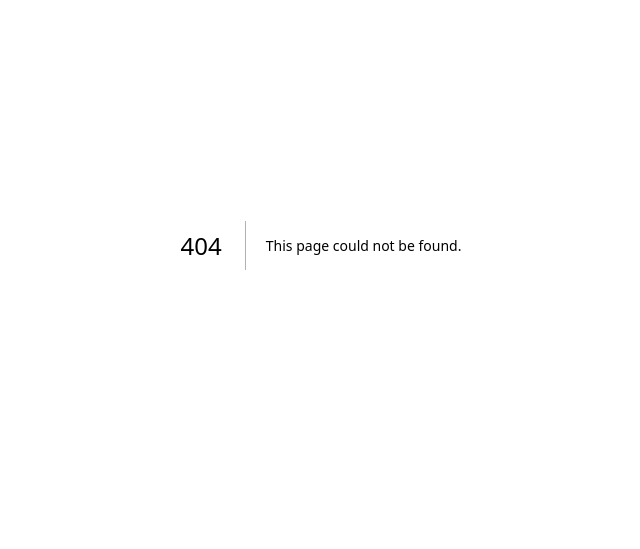
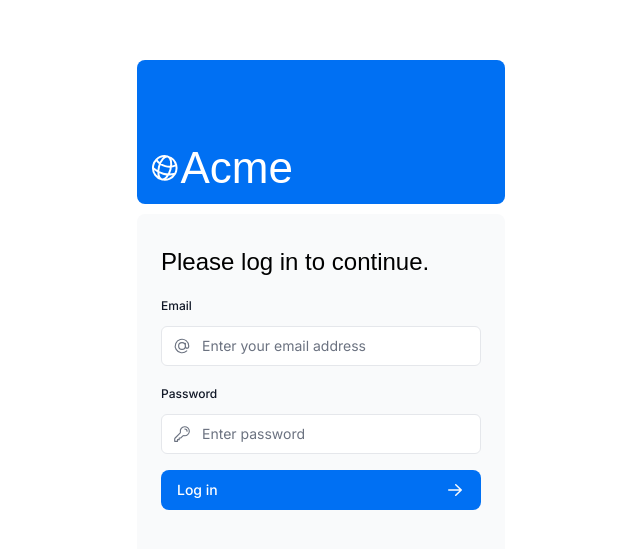
Before and after one commit to superkat64/nextjs-dashboard, a Next.js app: page /login in a window 1280 px wide. Before the commit this address had no page. Shown: the part 155-704 px from the top of the page, without its empty margins (319-959 px from the left). Built offline with nearby package versions, Linux system fonts and the light colour scheme; a web font is replaced by a local one.

Commit message:
Use `next-auth` to implement authentication

```diff
--- a/app/lib/actions.ts
+++ b/app/lib/actions.ts
@@ -2,8 +2,29 @@
 
 import { z } from "zod";
 import { sql } from "@vercel/postgres";
+import { signIn } from "@/auth";
+import { AuthError } from "next-auth";
 import { revalidatePath } from "next/cache";
 import { redirect } from "next/navigation";
+
+export async function authenticate(
+  prevState: string | undefined,
+  formData: FormData
+) {
+  try {
+    await signIn("credentials", formData);
+  } catch (error) {
+    if (error instanceof AuthError) {
+      switch (error.type) {
+        case "CredentialsSignin":
+          return "Invalid credentials.";
+        default:
+          return "Something went wrong.";
+      }
+    }
+    throw error;
+  }
+}
 
 const FormSchema = z.object({
   id: z.string(),
--- /dev/null
+++ b/app/login/page.tsx
@@ -0,0 +1,17 @@
+import AcmeLogo from "@/app/ui/acme-logo";
+import LoginForm from "@/app/ui/login-form";
+
+export default function LoginPage() {
+  return (
+    <main className="flex items-center justify-center md:h-screen">
+      <div className="relative mx-auto flex w-full max-w-[400px] flex-col space-y-2.5 p-4 md:mt-32">
+        <div className="flex h-20 w-full items-end rounded-lg bg-blue-500 p-3 md:h-36">
+          <div className="w-32 text-white md:w-36">
+            <AcmeLogo />
+          </div>
+        </div>
+        <LoginForm />
+      </div>
+    </main>
+  );
+}
--- a/app/ui/dashboard/sidenav.tsx
+++ b/app/ui/dashboard/sidenav.tsx
@@ -1,7 +1,8 @@
-import Link from 'next/link';
-import NavLinks from '@/app/ui/dashboard/nav-links';
-import AcmeLogo from '@/app/ui/acme-logo';
-import { PowerIcon } from '@heroicons/react/24/outline';
+import Link from "next/link";
+import NavLinks from "@/app/ui/dashboard/nav-links";
+import AcmeLogo from "@/app/ui/acme-logo";
+import { PowerIcon } from "@heroicons/react/24/outline";
+import { signOut } from "@/auth";
 
 export default function SideNav() {
   return (
@@ -17,7 +18,12 @@
       <div className="flex grow flex-row justify-between space-x-2 md:flex-col md:space-x-0 md:space-y-2">
         <NavLinks />
         <div className="hidden h-auto w-full grow rounded-md bg-gray-50 md:block"></div>
-        <form>
+        <form
+          action={async () => {
+            "use server";
+            await signOut();
+          }}
+        >
           <button className="flex h-[48px] w-full grow items-center justify-center gap-2 rounded-md bg-gray-50 p-3 text-sm font-medium hover:bg-sky-100 hover:text-blue-600 md:flex-none md:justify-start md:p-2 md:px-3">
             <PowerIcon className="w-6" />
             <div className="hidden md:block">Sign Out</div>
--- a/app/ui/login-form.tsx
+++ b/app/ui/login-form.tsx
@@ -1,15 +1,26 @@
-import { lusitana } from '@/app/ui/fonts';
+"use client";
+import { lusitana } from "@/app/ui/fonts";
 import {
   AtSymbolIcon,
+  ExclamationCircleIcon,
   KeyIcon,
-  ExclamationCircleIcon,
-} from '@heroicons/react/24/outline';
-import { ArrowRightIcon } from '@heroicons/react/20/solid';
-import { Button } from './button';
+} from "@heroicons/react/24/outline";
+import { ArrowRightIcon } from "@heroicons/react/20/solid";
+import { Button } from "./button";
+import { useActionState } from "react";
+import { authenticate } from "@/app/lib/actions";
 
 export default function LoginForm() {
+  const [errorMessage, formAction, isPending] = useActionState(
+    authenticate,
+    undefined
+  );
+
   return (
-    <form className="space-y-3">
+    <form
+      action={formAction}
+      className="space-y-3"
+    >
       <div className="flex-1 rounded-lg bg-gray-50 px-6 pb-4 pt-8">
         <h1 className={`${lusitana.className} mb-3 text-2xl`}>
           Please log in to continue.
@@ -55,11 +66,23 @@
             </div>
           </div>
         </div>
-        <Button className="mt-4 w-full">
+        <Button
+          className="mt-4 w-full"
+          aria-disabled={isPending}
+        >
           Log in <ArrowRightIcon className="ml-auto h-5 w-5 text-gray-50" />
         </Button>
-        <div className="flex h-8 items-end space-x-1">
-          {/* Add form errors here */}
+        <div
+          className="flex h-8 items-end space-x-1"
+          aria-live="polite"
+          aria-atomic="true"
+        >
+          {errorMessage && (
+            <>
+              <ExclamationCircleIcon className="h-5 w-5 text-red-500" />
+              <p className="text-sm text-red-500">{errorMessage}</p>
+            </>
+          )}
         </div>
       </div>
     </form>
--- /dev/null
+++ b/auth.config.ts
@@ -0,0 +1,21 @@
+import type { NextAuthConfig } from "next-auth";
+
+export const authConfig = {
+  pages: {
+    signIn: "/login",
+  },
+  callbacks: {
+    authorized({ auth, request: { nextUrl } }) {
+      const isLoggedIn = !!auth?.user;
+      const isOnDashboard = nextUrl.pathname.startsWith("/dashboard");
+      if (isOnDashboard) {
+        if (isLoggedIn) return true;
+        return false; // Redirect unauthenticated users to login in page
+      } else if (isLoggedIn) {
+        return Response.redirect(new URL("/dashboard", nextUrl));
+      }
+      return true;
+    },
+  },
+  providers: [], // Add providers with an empty array for now
+} satisfies NextAuthConfig;
--- /dev/null
+++ b/auth.ts
@@ -0,0 +1,42 @@
+import NextAuth from "next-auth";
+import { authConfig } from "./auth.config";
+import Credentials from "next-auth/providers/credentials";
+import { z } from "zod";
+import { sql } from "@vercel/postgres";
+import type { User } from "@/app/lib/definitions";
+import bcrypt from "bcrypt";
+
+async function getUser(email: string): Promise<User | undefined> {
+  try {
+    const user = await sql<User>`SELECT * FROM users WHERE email=${email}`;
+    return user.rows[0];
+  } catch (error) {
+    console.error("Failed to fetch user:", error);
+    throw new Error("Failed to fetch user.");
+  }
+}
+
+export const { auth, signIn, signOut } = NextAuth({
+  ...authConfig,
+  providers: [
+    Credentials({
+      async authorize(credentials) {
+        const parsedCredentials = z
+          .object({ email: z.string().email(), password: z.string().min(6) })
+          .safeParse(credentials);
+
+        if (parsedCredentials.success) {
+          const { email, password } = parsedCredentials.data;
+          const user = await getUser(email);
+          if (!user) return null;
+          const passwordsMatch = await bcrypt.compare(password, user.password);
+
+          if (passwordsMatch) return user;
+        }
+
+        console.log("Invalid credentials");
+        return null;
+      },
+    }),
+  ],
+});
--- a/package.json
+++ b/package.json
@@ -14,7 +14,7 @@
     "bcrypt": "^5.1.1",
     "clsx": "^2.1.1",
     "next": "15.0.0-canary.56",
-    "next-auth": "5.0.0-beta.19",
+    "next-auth": "5.0.0-beta.20",
     "postcss": "8.4.38",
     "react": "19.0.0-rc-f38c22b244-20240704",
     "react-dom": "19.0.0-rc-f38c22b244-20240704",
```
Also changed, not shown: app/lib/data.ts (+0 -10 lines), app/ui/customers/table.tsx (+29 -11 lines), middleware.ts (added, +9 -0 lines), 1 other file (tests, documents, lock files or other folders).
